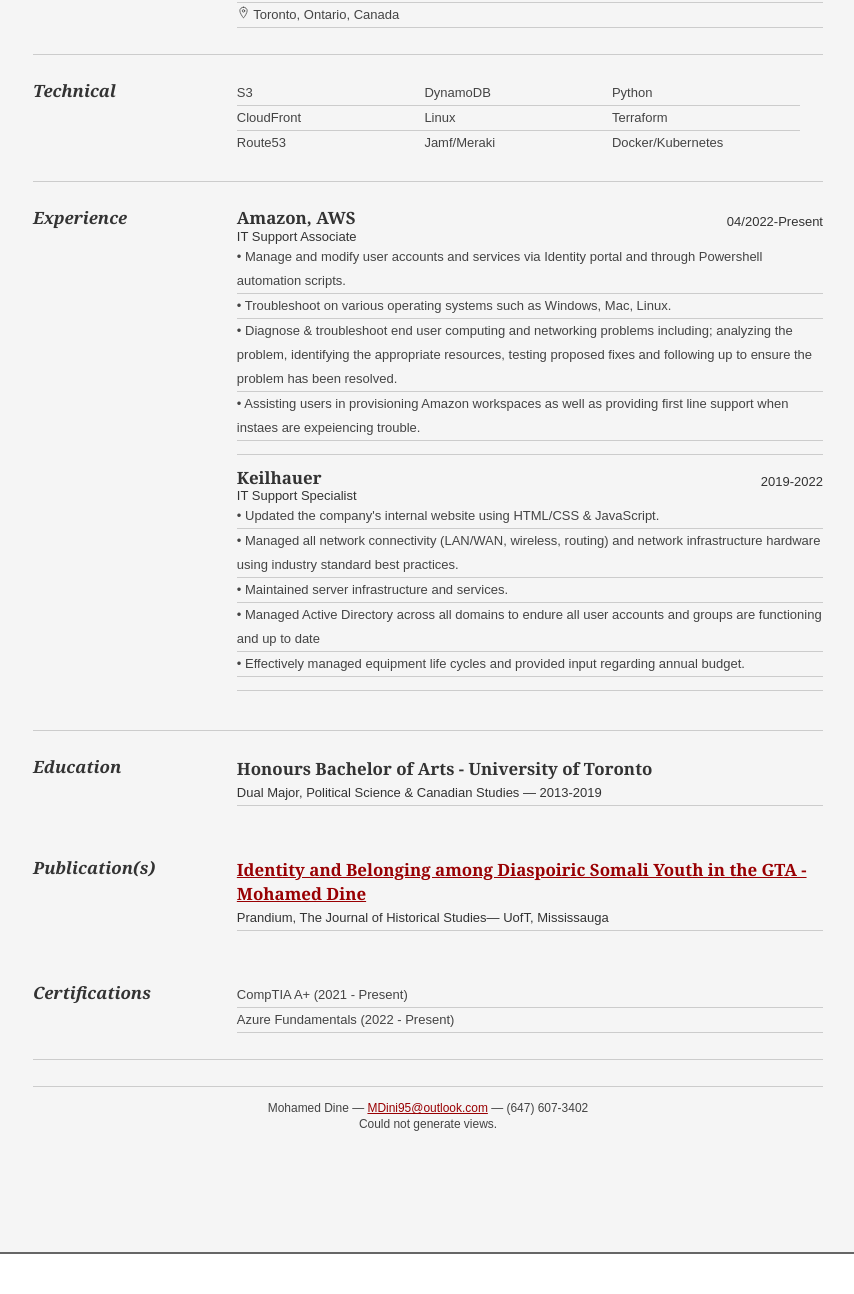
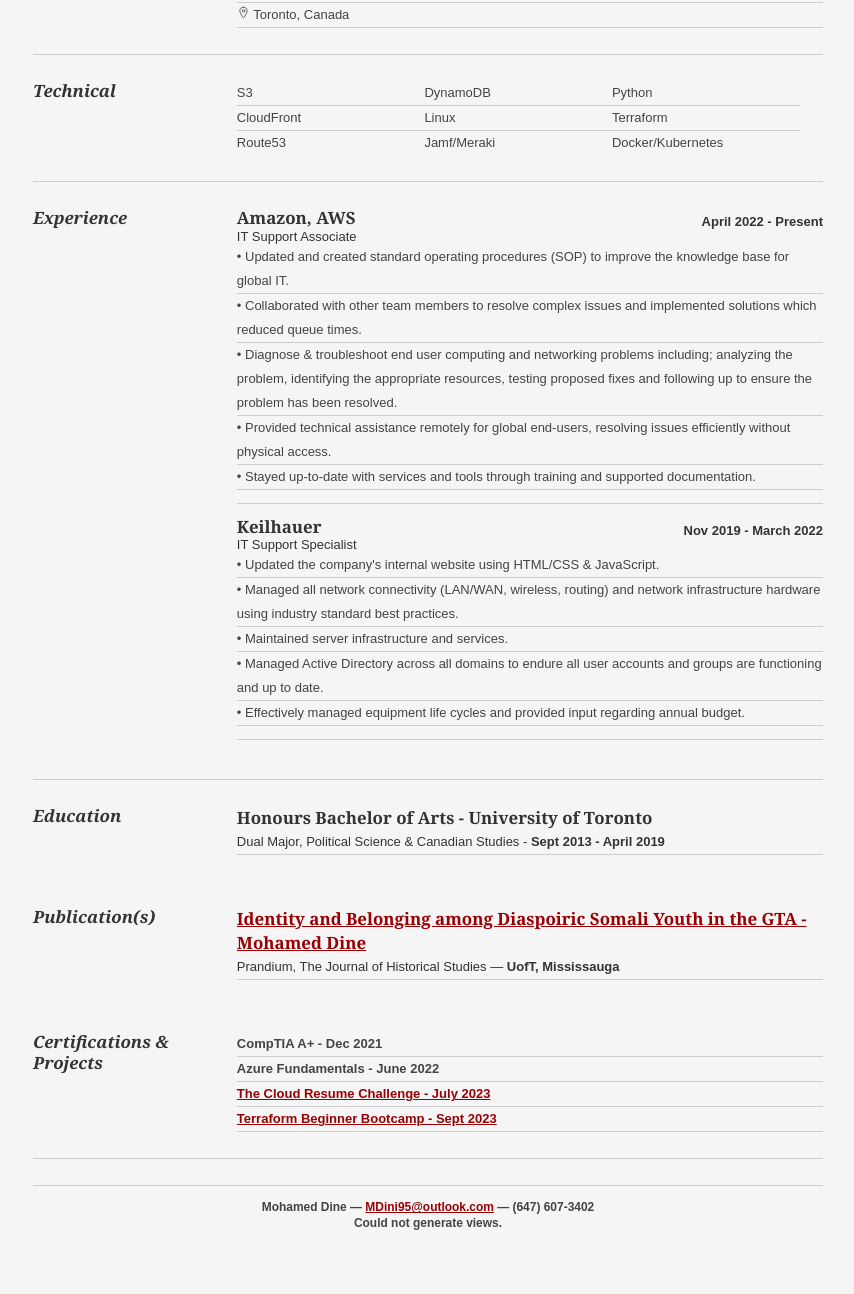
Before and after one commit to MoeDini95/MD-95, a plain HTML site: page Frontend/index.html in a window 1280 px wide. Shown: the part 367-1661 px from the top of the page, without its empty margins (212-1066 px from the left). Drawn offline with nearby package versions, Linux system fonts and the light colour scheme; no server answers.

Commit message:
Updates to resume.

```diff
--- a/Frontend/index.html
+++ b/Frontend/index.html
@@ -64,7 +64,7 @@
 
 								<li>
 									<span class="icon"><ion-icon name="location-outline"></ion-icon></span>
-									<span class="text">Toronto, Ontario, Canada</span>
+									<span class="text">Toronto, Canada</span>
 								</li>
 							  </ul>
 						</div>
@@ -107,13 +107,15 @@
 							<div class="job">
 								<h2>Amazon, AWS</h2>
 								<h3>IT Support Associate</h3>
-								<h4>04/2022-Present</h4>
+								<h4> <b> April 2022 - Present </b></h4>
 
 								<ul style="list-style-type:disc">
-									<li> &#8226; Manage and modify user accounts and services via Identity portal and through Powershell automation scripts.</li>
-									<li> &#8226; Troubleshoot on various operating systems such as Windows, Mac, Linux.</li>
+									<li> &#8226; Updated and created standard operating procedures (SOP) to improve the knowledge base for global IT.</li>
+									<li> &#8226; Collaborated with other team members to resolve complex issues and implemented solutions which reduced queue times. </li>
 									<li> &#8226; Diagnose & troubleshoot end user computing and networking problems including; analyzing the problem, identifying the appropriate resources, testing proposed fixes and following up to ensure the problem has been resolved.</li>
-									<li> &#8226; Assisting users in provisioning Amazon workspaces as well as providing first line support when instaes are expeiencing trouble.</li>
+									<li> &#8226; Provided technical assistance remotely for global end-users, resolving issues efficiently without physical access. </li>
+									<li> &#8226; Stayed up-to-date with services and tools through training and supported documentation. </li>
+
 								</ul>
 
 							</div>
@@ -121,12 +123,12 @@
 							<div class="job">
 								<h2>Keilhauer</h2>
 								<h3>IT Support Specialist</h3>
-								<h4>2019-2022</h4>
+								<h4> <b>Nov 2019 - March 2022</b></h4>
 								<ul style="list-style-type:disc">
 									<li> &#8226; Updated the company's internal website using HTML/CSS & JavaScript.</li>
 									<li> &#8226; Managed all network connectivity (LAN/WAN, wireless, routing) and network infrastructure hardware using industry standard best practices.</li>
 									<li> &#8226; Maintained server infrastructure and services.</li>
-									<li> &#8226; Managed Active Directory across all domains to endure all user accounts and groups are functioning and up to date</li>
+									<li> &#8226; Managed Active Directory across all domains to endure all user accounts and groups are functioning and up to date.</li>
 									<li>&#8226; Effectively managed equipment life cycles and provided input regarding annual budget.</li>
 								</ul>
 							</div>
@@ -143,7 +145,7 @@
 						<div class="yui-u">
 							<li>
 							<h2>Honours Bachelor of Arts - University of Toronto</h2>
-							<h3>Dual Major, Political Science & Canadian Studies &mdash; <strong>2013-2019</strong> </h3>
+							<h3>Dual Major, Political Science & Canadian Studies - <b>Sept 2013 - April 2019</b></h3>
 						</li>
 						</div>
 					</div><!--// .yui-gf -->
@@ -158,23 +160,37 @@
 					<div class="yui-u">
 						<li>
 						<h2><a href="https://jps.library.utoronto.ca/index.php/prandium/article/view/33575/25784">Identity and Belonging among Diaspoiric Somali Youth in the GTA - Mohamed Dine</h2></a>
-						<h3>Prandium, The Journal of Historical Studies&mdash; <strong>UofT, Mississauga</strong> </h3>
+						<h3>Prandium, The Journal of Historical Studies &mdash; <b>UofT, Mississauga<b> </h3>
 					</li>
 					</div>
 				</div><!--// .yui-gf -->
 
 				<div class="yui-gf">
 					<div class="yui-u first">
-						<h2>Certifications</h2>
+						<h2>Certifications & Projects </h2>
 					</div>
 					<div class="yui-u">
 
 						<li>
-							<span class="text">CompTIA A+ (2021 - Present)</span>
+							<span class="text">CompTIA A+ - Dec 2021</span>
 						</li>
 						<li>
-							<span class="text">Azure Fundamentals  (2022 - Present)</span>
+							<span class="text">Azure Fundamentals - June 2022</span>
 						</li>
+
+						<li>
+							<span class="text"> <a href="https://cloudresumechallenge.dev/"> The Cloud Resume Challenge  - July 2023</a></span>
+						</li>
+
+						<li>
+							<span class="text"> <a href="https://www.youtube.com/watch?v=eiox8xFsCpE&list=PLBfufR7vyJJ4q5YCPl4o2XAzGRZUjuD-A&ab_channel=ExamPro"> Terraform Beginner Bootcamp - Sept 2023</a></span>
+						</li>
+
+
+
+
+
+
 
 				</div><!--// .yui-gf-->
 
```
Also changed, not shown: 1 other file.
